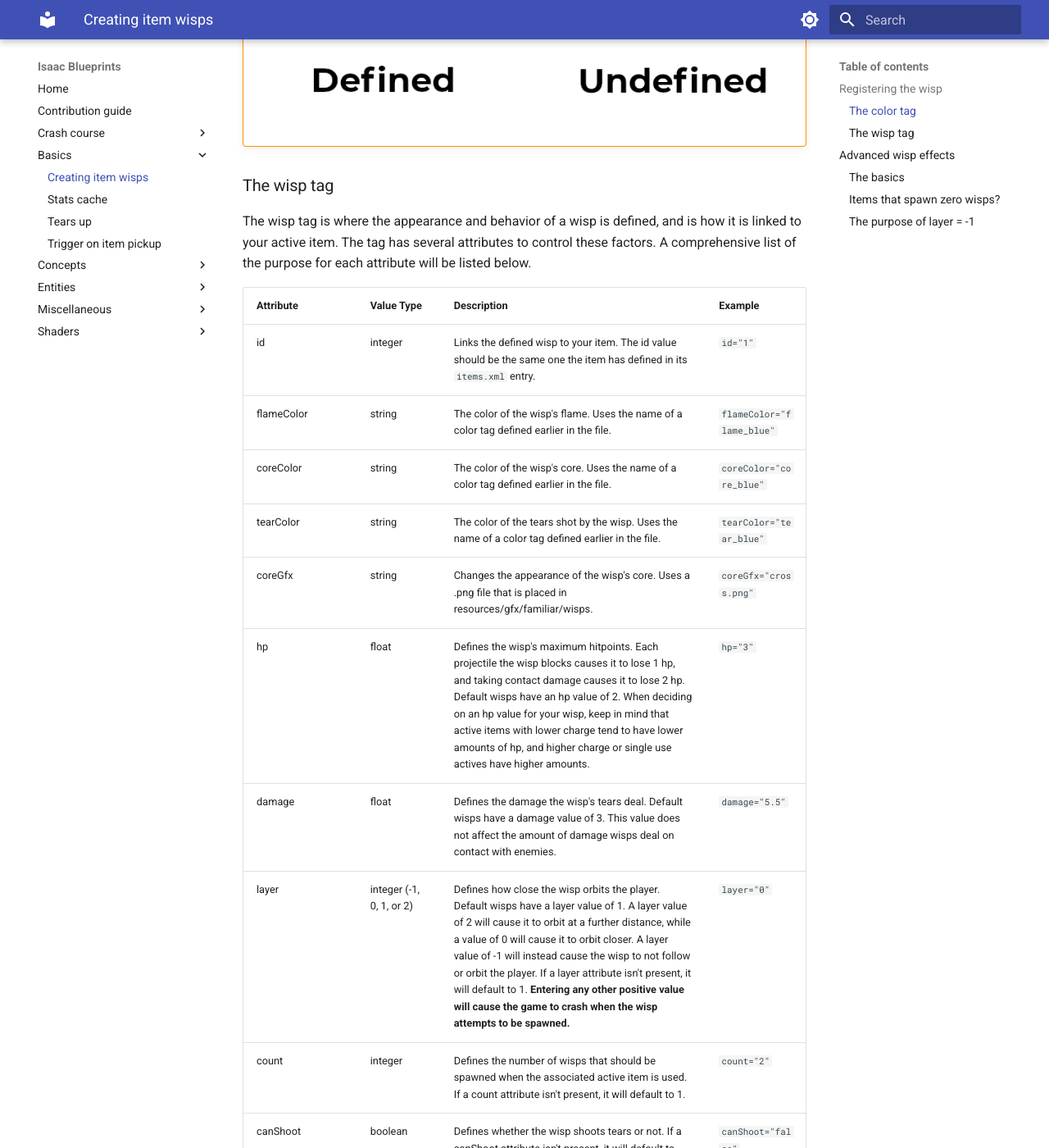
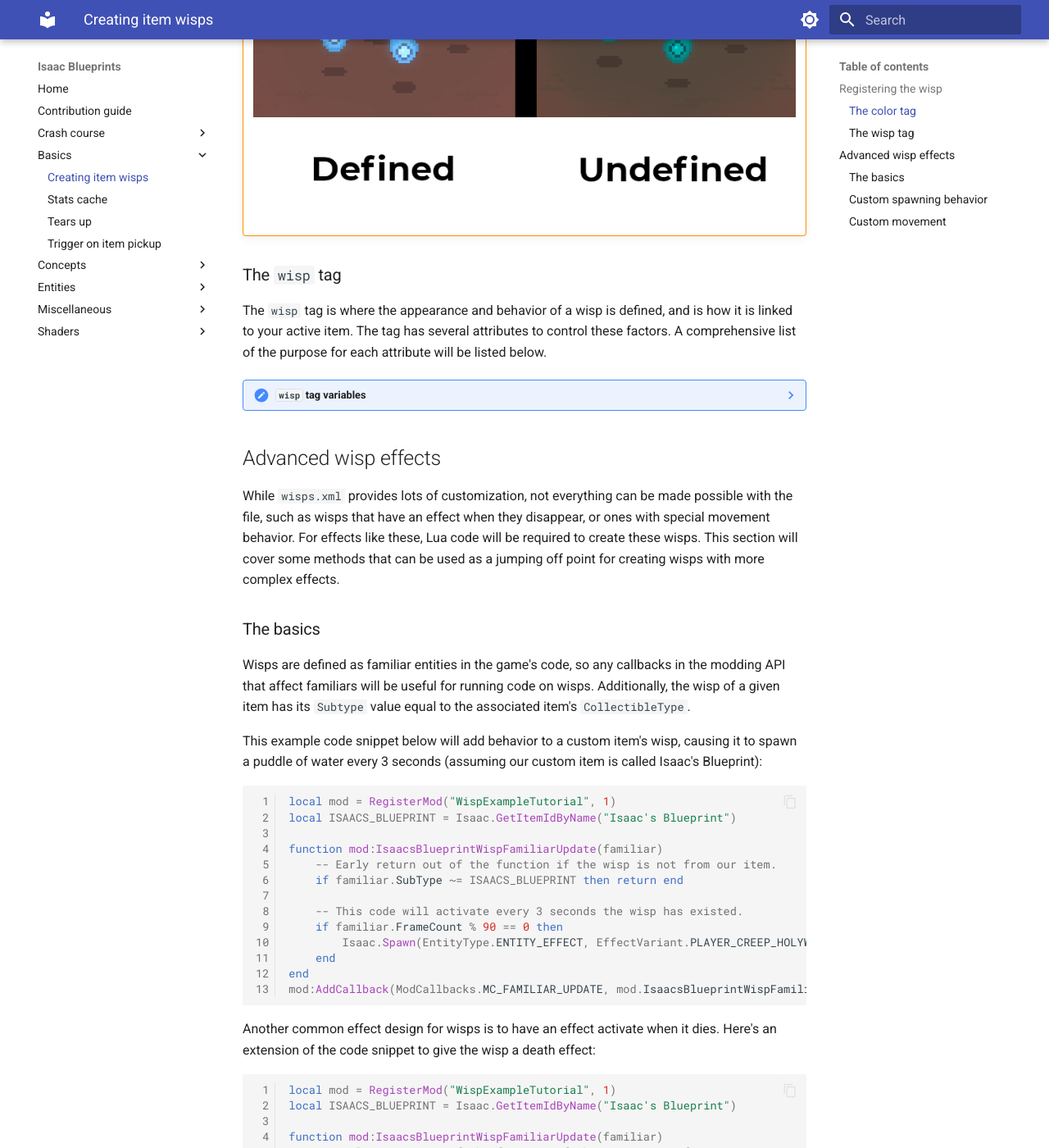
Before and after one commit to catinsurance/IsaacBlueprints, an MkDocs documentation site: the page built from docs/tutorials/basics/creating_item_wisps.md, in a window 1280 px wide and 1400 px high, scrolled down 1418 px. Shown: the whole window at 82% size. Built offline with MkDocs 1.6.1 and Material for MkDocs 9.7.7, drawn with Linux system fonts in a browser that asks for light colours; comment, search, counter and statistics services are not loaded; some of the changed text lies outside the part shown.

Commit message:
Item wisps revisions

````diff
--- a/docs/tutorials/basics/creating_item_wisps.md
+++ b/docs/tutorials/basics/creating_item_wisps.md
@@ -1,17 +1,17 @@
 ---
-article: Creating Item Wisps
+article: Creating item wisps
 authors: Aeronaut
 comments: true
 tags:
     - Tutorial
-    - Intermediate
+    - Beginner friendly
     - Repentance
     - Repentance+
     - XML
     - Lua
 ---
 
-**Wisps** are a new type of familiar introduced in the Repentance DLC which can be spawned by the [Book of Virtues](https://bindingofisaacrebirth.wiki.gg/wiki/Book_of_Virtues) item, and nearly every active item has an associated wisp with custom effects reminiscent of the active item. Isaac's modding API has a robust system for adding custom wisps which can be used to create one for your own modded active items.
+**Wisps** are a type of familiar introduced in the Repentance DLC which can be spawned by the [Book of Virtues](https://bindingofisaacrebirth.wiki.gg/wiki/Book_of_Virtues) item. Nearly every active item has an associated wisp with custom effects reminiscent of the active item. Isaac's modding API has a robust system for adding custom wisps for your own modded active items.
 
 ## Registering the wisp
 The first step to creating a custom wisp is to have it registered in a `wisps.xml` file present in your mod's `content` folder. The basic structure of a `wisps.xml` file looks like this:
@@ -26,49 +26,55 @@
 </wisps>
 ```
 
-There are two main child tags in this file to keep note of, the **color** tag and **wisp** tag.
+For every XML file, there is a tag that goes from the start of the file to the end of the file, and multiple "child tags" that act as the individual entries. In this instance, `wisps.xml` entries will start with `<wisps>` and end with `</wisps>`. There are two main child tags in this file to keep note of: the `color` tag and `wisp` tag.
 
-### The color tag
+### The `color` tag
 
-The color tag stores a color for use inside your `wisps.xml` file, with a given **name** and RGB values. The RGB attributes that can be entered are **r**, **g**, **b**, **or**, **og**, **ob**, **cr**, **cg**, **cb**, and **ca**, and each of these attributes accept an integer value. Similar to the [`Color`](https://wofsauge.github.io/IsaacDocs/rep/Color.html) class in the API, each of these attributes correspond to a member of the `Color` object - **r**, **g**, and **b** control the wisp's tint, **or**, **og**, and **ob** control the wisp's color offset, and **cr**, **cg**, **cb**, and **ca** control the wisp's colorize. However, the color defined in xml, when attached to a wisp, will not affect the wisp's `Color` value in game - in this example, the wisp would have a blue color in-game while having its `Color` be equal to `Color.Default`. It is also worth noting that the values in these two color systems correspond to each other - a wisp color value of 255 corresponds to a `Color` value of 1.
+The `color` tag stores a color for use inside your `wisps.xml` file, with a given `name` and RGB color values. The RGB attributes that can be entered are `r`, `g`, `b`, `or`, `og`, `ob`, `cr`, `cg`, `cb`, and `ca`. Each of these attributes accept an integer value from 0 to 255.
+
+Similar to the [`Color`](https://wofsauge.github.io/IsaacDocs/rep/Color.html) class in the API, each of these attributes correspond to a member of the `Color` object. `r`, `g`, and `b` control the wisp's tint, `or`, `og`, and `ob` control the wisp's color offset, and `cr`, `cg`, `cb`, and `ca` control the wisp's colorize.
+
+Note that the color defined in xml will not affect the wisp entity's `Color` value in game. In this example, the wisp would have a blue color in game while having its `Color` equal to `Color.Default` (`Color(1, 1, 1, 1)`).
 
 ???+ warning "Warning"
-    If a wisp attempts to reference a color tag that has not been defined in the same file, it will instead default to a teal color. To avoid this from occurring on accident, and as a way to reference colors used by base game wisps, you can copy-paste the color tags from the base game's `wisps.xml` file, present in the resources folder (resources-dlc3 for Repentance users and extracted_resources for Repentance+ users).
+    If a wisp attempts to reference a color tag that has not been defined in the same file, it will instead default to a teal color. To avoid this from occurring on accident, and for ease of use, it's convenient to copy the `color` tags at the top of the game's `wisps.xml` file, present in the `resources` folder (`resources-dlc3` for Repentance users and `extracted_resources` for Repentance+ users).
     ![A wisp with its color undefined](../assets/item_wisps/invalid_wisp_color.png)
 
-### The wisp tag
+### The `wisp` tag
 
-The wisp tag is where the appearance and behavior of a wisp is defined, and is how it is linked to your active item. The tag has several attributes to control these factors. A comprehensive list of the purpose for each attribute will be listed below.
+The `wisp` tag is where the appearance and behavior of a wisp is defined, and is how it is linked to your active item. The tag has several attributes to control these factors. A comprehensive list of the purpose for each attribute will be listed below.
 
-| Attribute | Value Type | Description | Example |
-| ----------- | ----------- | ----------- | ----------- |
-| id | integer | Links the defined wisp to your item. The id value should be the same one the item has defined in its `items.xml` entry. | `id="1"` |
-| flameColor | string | The color of the wisp's flame. Uses the name of a color tag defined earlier in the file. | `flameColor="flame_blue"` |
-| coreColor | string | The color of the wisp's core. Uses the name of a color tag defined earlier in the file. | `coreColor="core_blue"` |
-| tearColor | string | The color of the tears shot by the wisp. Uses the name of a color tag defined earlier in the file. | `tearColor="tear_blue"` |
-| coreGfx | string | Changes the appearance of the wisp's core. Uses a .png file that is placed in resources/gfx/familiar/wisps. | `coreGfx="cross.png"` |
-| hp | float | Defines the wisp's maximum hitpoints. Each projectile the wisp blocks causes it to lose 1 hp, and taking contact damage causes it to lose 2 hp. Default wisps have an hp value of 2. When deciding on an hp value for your wisp, keep in mind that active items with lower charge tend to have lower amounts of hp, and higher charge or single use actives have higher amounts. | `hp="3"` |
-| damage | float | Defines the damage the wisp's tears deal. Default wisps have a damage value of 3. This value does not affect the amount of damage wisps deal on contact with enemies. | `damage="5.5"` |
-| layer | integer (-1, 0, 1, or 2) | Defines how close the wisp orbits the player. Default wisps have a layer value of 1. A layer value of 2 will cause it to orbit at a further distance, while a value of 0 will cause it to orbit closer. A layer value of -1 will instead cause the wisp to not follow or orbit the player. If a layer attribute isn't present, it will default to 1. **Entering any other positive value will cause the game to crash when the wisp attempts to be spawned.** | `layer="0"` |
-| count | integer | Defines the number of wisps that should be spawned when the associated active item is used. If a count attribute isn't present, it will default to 1. | `count="2"` |
-| canShoot | boolean | Defines whether the wisp shoots tears or not. If a canShoot attribute isn't present, it will default to true. | `canShoot="false"` |
-| fireDelay | integer | Defines the amount of time, in frames, between the wisp's tears being fired. This system works in a similar way to the player's **MaxFireDelay** stat, which is explained further in [this article.](tears_up.md) Default wisps have a fireDelay value of 30, and it will be set to this value if this attribute is not defined. Wisps with a fireDelay value less than 0 effectively act the same as ones with `canShoot="false"`. | `fireDelay="45"` (The wisp will shoot 1.5x slower compared to a default wisp.) |
-| shotSpeed | float | Defines the shot speed of the wisp's tears. The stat works similarly to the player's shot speed stat. Default wisps have a shotSpeed value of 1, and it will be set to this value if this attribute is not defined. | `shotSpeed="0.75"` |
-| tearFlags | integer | Defines what tear effect(s) the wisp's tears will have. A full list of what number corresponds to what tear effect can be found in the base game's `wisps.xml` file, or referenced off of the [`TearFlags`](https://wofsauge.github.io/IsaacDocs/rep/enums/TearFlags.html) page on the docs. Multiple numbers can be inputted in this field, with a space separating each effect. | `tearFlags="2 34"` (This wisp will shoot homing, shielded tears.) |
-| tearScale | float | Controls the size of the wisp's tears. Default wisps have a tearScale value of about 0.7, and will be set to this value if this attribute is not defined. | `tearScale="1.2"` |
-| tearVariant | integer | Defines the appearance of the wisp's tears. A full list of what number corresponds to what tear variant can be referenced off of the [`TearVariant`](https://wofsauge.github.io/IsaacDocs/rep/enums/TearVariant.html) page on the docs. | `tearVariant="28"` (The wisp's tears will look like razors.) |
-| tearFlags2 | integer | Operates identically to the tearFlags attribute, but the defined tear effect will only have a chance to be shot by the wisp, controlled by the procChance attribute below. | `tearFlags2="4 22"` (This wisp will have a chance to shoot tears that apply poison and burn.) |
-| procChance | float | Controls the chance for tear effects defined by the tearFlags2 attribute to be fired. | `procChance="0.25"` (The wisp will have a 25% chance to shoot a tear with tearFlags2's effects.) |
-| tearColor2 | string | Operates identically to the tearColor attribute, but only affects tears with the effects of the tearFlags2 attribute. Uses the name of a color tag defined earlier in the file. | `tearColor2="tear_green"` |
-| tearScale2 | float | Operates identically to the tearScale attribute, but only affects tears with the effects of the tearFlags2 attribute. | `tearScale2="0.5"` |
-| damageMultiplier2 | float | Multiplies the damage that a tear with the tear effects defined by the tearFlags2 attribute will deal. | `damageMultiplier2="1.5"` (The wisp's tears with tearFlags2's effects will also deal 1.5x damage.) |
-| priority | integer | Controls the wisp's priority value. When wisps with the same layer are spawned by Book of Virtues while that layer has reached its cap of wisps, the newly spawned wisp will replace the oldest currently owned wisp in order to spawn in if it isn't already present. The priority attribute overrides this behavior, so that wisps with a priority of -1 are prioritized to be replaced instead, and wisps with a priority of 1 or more are replaced only after no wisps with a lower priority value can be replaced. If a layer priority isn't present, it will default to 0. | `priority="10"` |
+???- note "`wisp` tag variables"
+    | Attribute | Value Type | Description | Example |
+    | ----------- | ----------- | ----------- | ----------- |
+    | id | integer | Links the defined wisp to your item. The id value should be the same one the item has defined in its `items.xml` entry. | `id="1"` |
+    | flameColor | string | The color of the wisp's flame. Uses the name of a color tag defined earlier in the file. | `flameColor="flame_blue"` |
+    | coreColor | string | The color of the wisp's core. Uses the name of a color tag defined earlier in the file. | `coreColor="core_blue"` |
+    | tearColor | string | The color of the tears shot by the wisp. Uses the name of a color tag defined earlier in the file. | `tearColor="tear_blue"` |
+    | coreGfx | string | Changes the appearance of the wisp's core. Uses a file path to a .png that is relative to the location defined by the parent `wisps` tag's `gfxroot`. | `coreGfx="cross.png"` |
+    | hp | float | Defines the wisp's maximum hitpoints. Each projectile the wisp blocks causes it to lose 1 hp, while taking contact damage causes it to lose 2 hp. Default wisps have an hp value of 2. When deciding on an hp value for your wisp, keep in mind that vanilla active items with lower charge tend to have lower max hp, while higher charge or single use actives have higher max hp. | `hp="3"` |
+    | damage | float | Defines the damage the wisp's tears deal. Default is 3. This value does not affect the amount of damage wisps deal on contact with enemies. | `damage="5.5"` |
+    | layer | integer (-1, 0, 1, or 2) | Defines how close the wisp orbits the player. Default is 1. A layer value of 2 will cause it to orbit at a further distance, while a value of 0 will cause it to orbit closer. A layer value of -1 will instead cause the wisp to not follow or orbit the player. If a layer attribute isn't present, it will default to 1. **Entering any other positive value will cause the game to crash when the wisp attempts to be spawned.** | `layer="0"` |
+    | count | integer | Defines the number of wisps that should be spawned when the associated active item is used. Default is 1. | `count="2"` |
+    | canShoot | boolean | Defines whether the wisp shoots tears or not. Default is `true`. | `canShoot="false"` |
+    | fireDelay | integer | Defines the cooldown in game ticks (30 ticks per second) before wisp can fire again after shooting a tear. This system works in a similar way to the player's **MaxFireDelay** stat, which is explained further in [this article](tears_up.md). Default is 30. Wisps with a `fireDelay` value less than 0 effectively act the same as ones with `canShoot="false"`. | `fireDelay="45"` (The wisp will shoot 1.5x slower compared to a default wisp.) |
+    | shotSpeed | float | Defines the shot speed of the wisp's tears. The stat works similarly to the player's shot speed stat. Default is 1. | `shotSpeed="0.75"` |
+    | tearFlags | integer | Defines what tear effect(s) the wisp's tears will have. A full list of what number corresponds to what tear effect can be referenced off of the [`TearFlags`](https://wofsauge.github.io/IsaacDocs/rep/enums/TearFlags.html) page on the docs. Multiple numbers can be inputted in this field, with a space separating each effect. | `tearFlags="2 34"` (This wisp will shoot homing, shielded tears.) |
+    | tearScale | float | Controls the size of the wisp's tears. Default is 0.7. | `tearScale="1.2"` |
+    | tearVariant | integer | Defines the appearance and behavior of the wisp's tears. A full list of what number corresponds to what tear variant can be referenced off of the [`TearVariant`](https://wofsauge.github.io/IsaacDocs/rep/enums/TearVariant.html) page on the docs. | `tearVariant="28"` (The wisp's tears will look like razors.) |
+    | tearFlags2 | integer | Operates identically to the `tearFlags` attribute, but the defined tear effect will only have a chance to be shot by the wisp, controlled by the `procChance` attribute. | `tearFlags2="4 22"` (This wisp will have a chance to shoot tears that apply poison and burn.) |
+    | procChance | float | Controls the chance for tear effects defined by the `tearFlags2` attribute to be fired. | `procChance="0.25"` (The wisp will have a 25% chance to shoot a tear with `tearFlags2`'s effects.) |
+    | tearColor2 | string | Operates identically to the `tearColor` attribute, but only affects tears with the effects of the `tearFlags2` attribute. Uses the name of a color tag defined earlier in the file. | `tearColor2="tear_green"` |
+    | tearScale2 | float | Operates identically to the `tearScale` attribute, but only affects tears with the effects of the `tearFlags2` attribute. | `tearScale2="0.5"` |
+    | damageMultiplier2 | float | Multiplies the damage that a tear with the tear effects defined by the `tearFlags2` attribute will deal. | `damageMultiplier2="1.5"` (The wisp's tears with `tearFlags2`'s effects will also deal 1.5x damage.) |
+    | priority | integer | Controls the wisp's priority value. When wisps with the same layer are spawned by Book of Virtues while that layer has reached its cap of wisps, the newly spawned wisp will replace the oldest wisp. The priority attribute overrides this behavior, so that wisps with a priority of -1 are prioritized to be replaced instead, and wisps with a priority of 1 or more are replaced only after no wisps with a lower priority value can be replaced. Default is 0. | `priority="10"` |
+
 
 ## Advanced wisp effects
-While `wisps.xml` allows for many possible wisps that can be created, not everything can be made possible with the file, such as wisps that have an effect when they disappear or ones with special movement behavior. For effects like these, lua code will be required to create these wisps. This section will cover some methods that can be used as a jumping off point for creating wisps with more complex effects.
+While `wisps.xml` provides lots of customization, not everything can be made possible with the file, such as wisps that have an effect when they disappear, or ones with special movement behavior. For effects like these, Lua code will be required to create these wisps. This section will cover some methods that can be used as a jumping off point for creating wisps with more complex effects.
 
 ### The basics
-Wisps are defined as familiar entities in the game's code, so any callbacks in the modding API that affect familiars would be useful for running code on wisps. These callbacks also have the optional argument `FamiliarVariant`, allowing the function to only run on familiars that match the provided `FamiliarVariant`. You can set this argument to the enum for the wisp (`FamiliarVariant.WISP`) so the function only affects them. Additionally, in the code, the wisp of a given item has its subtype value equal to the associated item's `CollectibleType`, so as long as your custom item has been defined and stored in a variable, said variable can be used to check if your wisp is the one that spawned from using the right item.
+Wisps are defined as familiar entities in the game's code, so any callbacks in the modding API that affect familiars will be useful for running code on wisps. Additionally, the wisp of a given item has its `Subtype` value equal to the associated item's `CollectibleType`.
 
 This example code snippet below will add behavior to a custom item's wisp, causing it to spawn a puddle of water every 3 seconds (assuming our custom item is called Isaac's Blueprint):
 
@@ -111,8 +117,8 @@
 mod:AddCallback(ModCallbacks.MC_FAMILIAR_UPDATE, mod.IsaacsBlueprintWispFamiliarUpdate, FamiliarVariant.WISP)
 ```
 
-### Items that spawn zero wisps?
-Looking through the base game's `wisps.xml`, you may notice some items that have their `count` attribute defined as 0, but are able to spawn wisps in game. What gives? Usually wisps have their `count` defined as 0 if they have special behavior with how they are spawned, like an item spawning a random amount of them on use (ex. [Guppy's Head](https://bindingofisaacrebirth.wiki.gg/wiki/Guppy%27s_Head#Synergies)), or an item that doesn't have a wisp of its own, instead spawning wisps from other items (ex. [Book of Sin](https://bindingofisaacrebirth.wiki.gg/wiki/The_Book_of_Sin#Synergies)). This behavior can be emulated in lua via a callback registered when an item is used, checking if the player has the Book of Virtues item, and adding the wisp using either [`player:AddWisp()`](https://wofsauge.github.io/IsaacDocs/rep/EntityPlayer.html#addwisp) or [`Isaac.Spawn()`](https://wofsauge.github.io/IsaacDocs/rep/Isaac.html#spawn).
+### Custom spawning behavior
+Wisps can have their `count` defined as 0 if they have special behavior with how they are spawned, like an item spawning a random amount of them on use (ex. [Guppy's Head](https://bindingofisaacrebirth.wiki.gg/wiki/Guppy%27s_Head#Synergies)). This behavior can be emulated in Lua via a callback registered when an item is used, checking if the player has the Book of Virtues item, and adding the wisp using either [`player:AddWisp()`](https://wofsauge.github.io/IsaacDocs/rep/EntityPlayer.html#addwisp) or [`Isaac.Spawn()`](https://wofsauge.github.io/IsaacDocs/rep/Isaac.html#spawn).
 
-### The purpose of layer = -1
-In a similar vein, it may seem odd that some wisps have a `layer` defined as -1, when these wisps have no movement behavior. This is to allow for custom movement behavior for these wisps. Changing the wisp's `Position` and/or `Velocity` in a familiar update callback can be used to code your own movement behavior for the wisp.
+### Custom movement
+A layer of -1 allows for custom movement behavior for wisps. Changing the wisp's `Position` and/or `Velocity` in a [`MC_FAMILIAR_UPDATE`](https://wofsauge.github.io/IsaacDocs/rep/enums/ModCallbacks.html#mc_familiar_update) callback can be used to code your own movement behavior for the wisp.
````
Also changed, not shown: other parts of docs/tutorials/basics/creating_item_wisps.md (+1 -1 lines).
